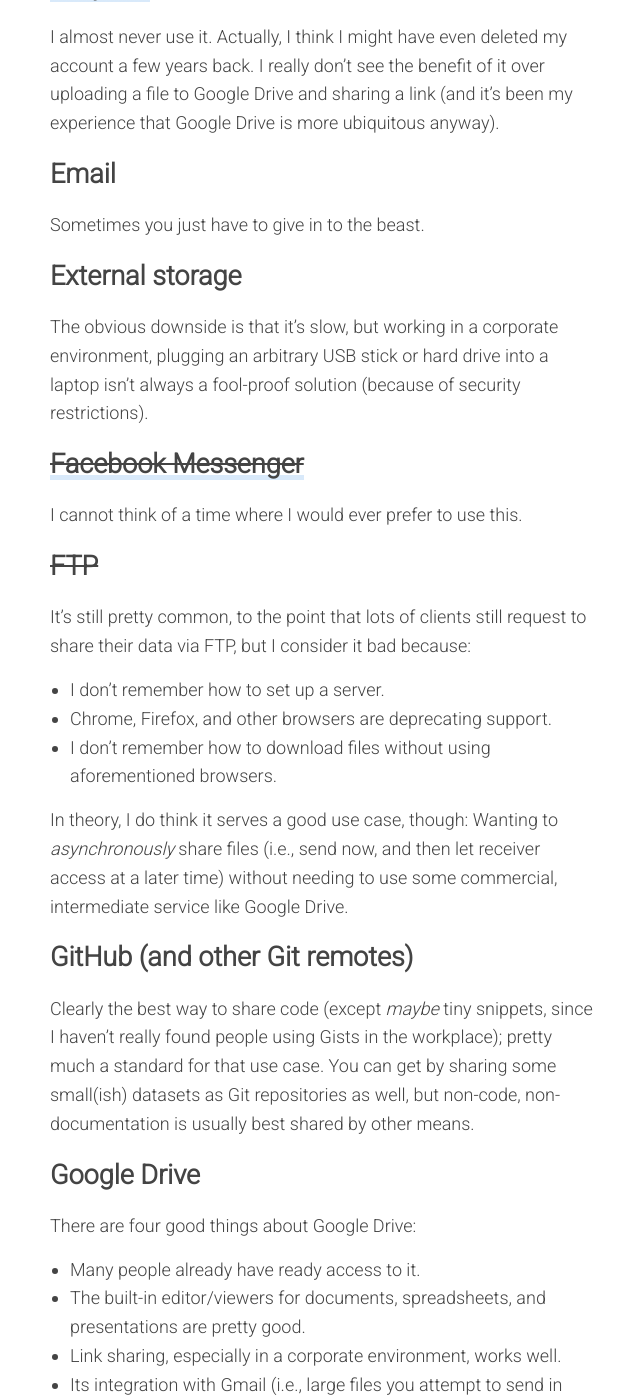
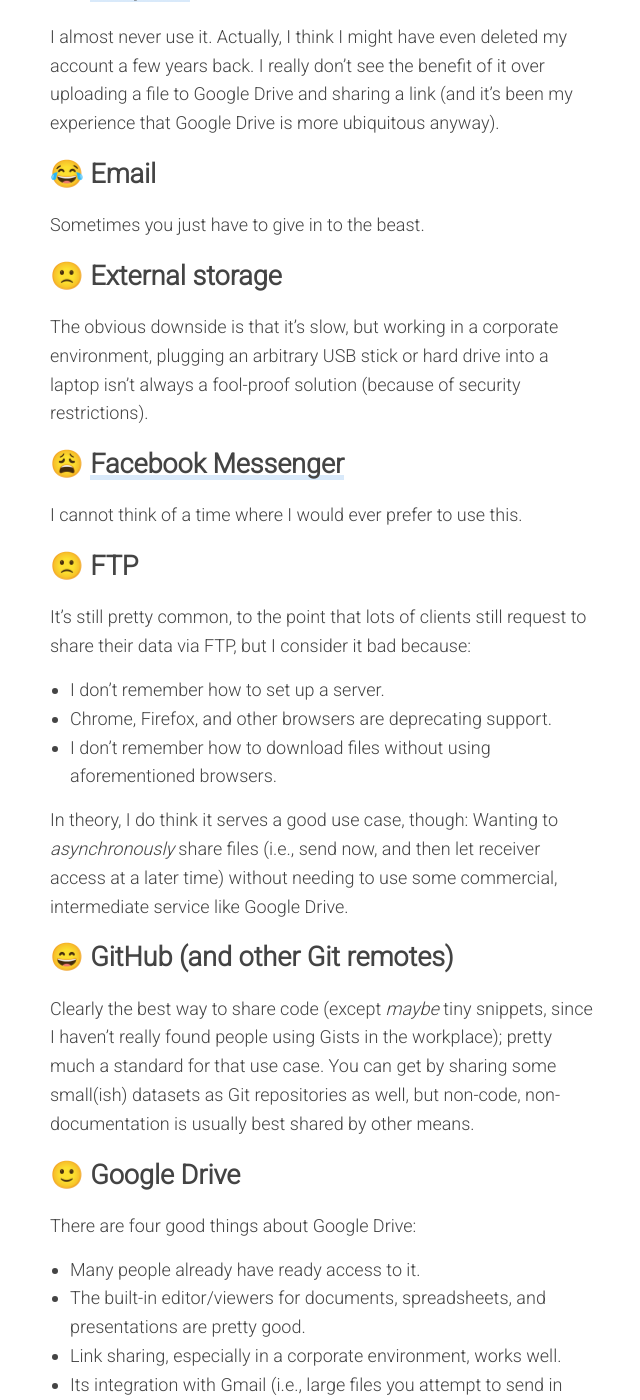
Before and after one commit to benjcunningham/benjcunningham.github.io, a Jekyll site: the page built from _posts/2020-12-16-file-transfer.md, in a window 1280 px wide and 1400 px high, scrolled down 1756 px. Shown: the whole window, without its empty margins (315-955 px from the left). Built offline with Jekyll 4.4.1, drawn with Linux system fonts in a browser that asks for light colours; some of the changed text lies outside the part shown.

Commit message:
Add emoji rankings

```diff
--- a/_posts/2020-12-16-file-transfer.md
+++ b/_posts/2020-12-16-file-transfer.md
@@ -27,13 +27,13 @@
 I've decided to be very loose with the definition of "file" and what it means
 to "transfer" one. 🐒_
 
-## ~~BitTorrent~~
+## 🙁 BitTorrent
 
 I've shared some videos this way with friends, but it's a huge hassle to send
 the file, and sometimes even difficult to get the other person to figure out
 the torrent client setup they need to download the file.
 
-## [croc](https://github.com/schollz/croc)
+## 😍 [croc](https://github.com/schollz/croc)
 
 I started using croc this year as an alternative to SCP. While it does require
 an installation (compared to SCP, which tends to be pre-installed on Linux
@@ -51,28 +51,28 @@
 commands (`croc send file.ext` and `croc short-pass-phrase` end up being
 significantly shorter to type out).
 
-## ~~[Dropbox](https://www.dropbox.com/)~~
+## 😣 [Dropbox](https://www.dropbox.com/)
 
 I almost never use it. Actually, I think I might have even deleted my account
 a few years back. I really don't see the benefit of it over uploading a file to
 Google Drive and sharing a link (and it's been my experience that Google Drive
 is more ubiquitous anyway).
 
-## Email
+## 😂 Email
 
 Sometimes you just have to give in to the beast.
 
-## External storage
+## 🙁 External storage
 
 The obvious downside is that it's slow, but working in a corporate environment,
 plugging an arbitrary USB stick or hard drive into a laptop isn't always
 a fool-proof solution (because of security restrictions).
 
-## ~~[Facebook Messenger](https://www.messenger.com/)~~
+## 😩 [Facebook Messenger](https://www.messenger.com/)
 
 I cannot think of a time where I would ever prefer to use this.
 
-## ~~FTP~~
+## 🙁 FTP
 
 It's still pretty common, to the point that lots of clients still request to
 share their data via FTP, but I consider it bad because:
@@ -87,7 +87,7 @@
 a later time) without needing to use some commercial, intermediate service like
 Google Drive.
 
-## GitHub (and other Git remotes)
+## 😄 GitHub (and other Git remotes)
 
 Clearly the best way to share code (except _maybe_ tiny snippets, since
 I haven't really found people using Gists in the workplace); pretty much
@@ -95,7 +95,7 @@
 as Git repositories as well, but non-code, non-documentation is usually best
 shared by other means.
 
-## Google Drive
+## 🙂 Google Drive
 
 There are four good things about Google Drive:
 
@@ -111,7 +111,7 @@
 annoying, and I would generally prefer to not use an intermediate, commercial
 service where possible.
 
-## Microsoft Teams
+## 😣 Microsoft Teams
 
 Convenient enough for sharing screenshots, but that's about it. Sometimes
 teammates will send me tailed logs using Teams and it's an awful experience;
@@ -122,7 +122,7 @@
 a good way to share files, but can work if you're on a team that is already
 using it.
 
-## Rsync
+## 😄 Rsync
 
 Before croc, this was my preferred way to share _very large_ files (i.e., for
 transfer times that would make me scream if the connection was to go down
@@ -130,7 +130,7 @@
 to get. I like how it's easy to use SSH, but that means it comes with all of
 the baggage of keys as well.
 
-## SCP
+## 😄 SCP
 
 Before croc, SCP was my preferred way to move data around in these cases:
 
@@ -141,7 +141,7 @@
 correctly on both machines, which isn't always the case, and is much harder to
 achieve safely when you're working with another developer.
 
-## [Slack]()
+## 😣 Slack
 
 Same limited use case as Microsoft Teams. It's not a good way to share files,
 but can work if you're on a team that is already using it.
```
